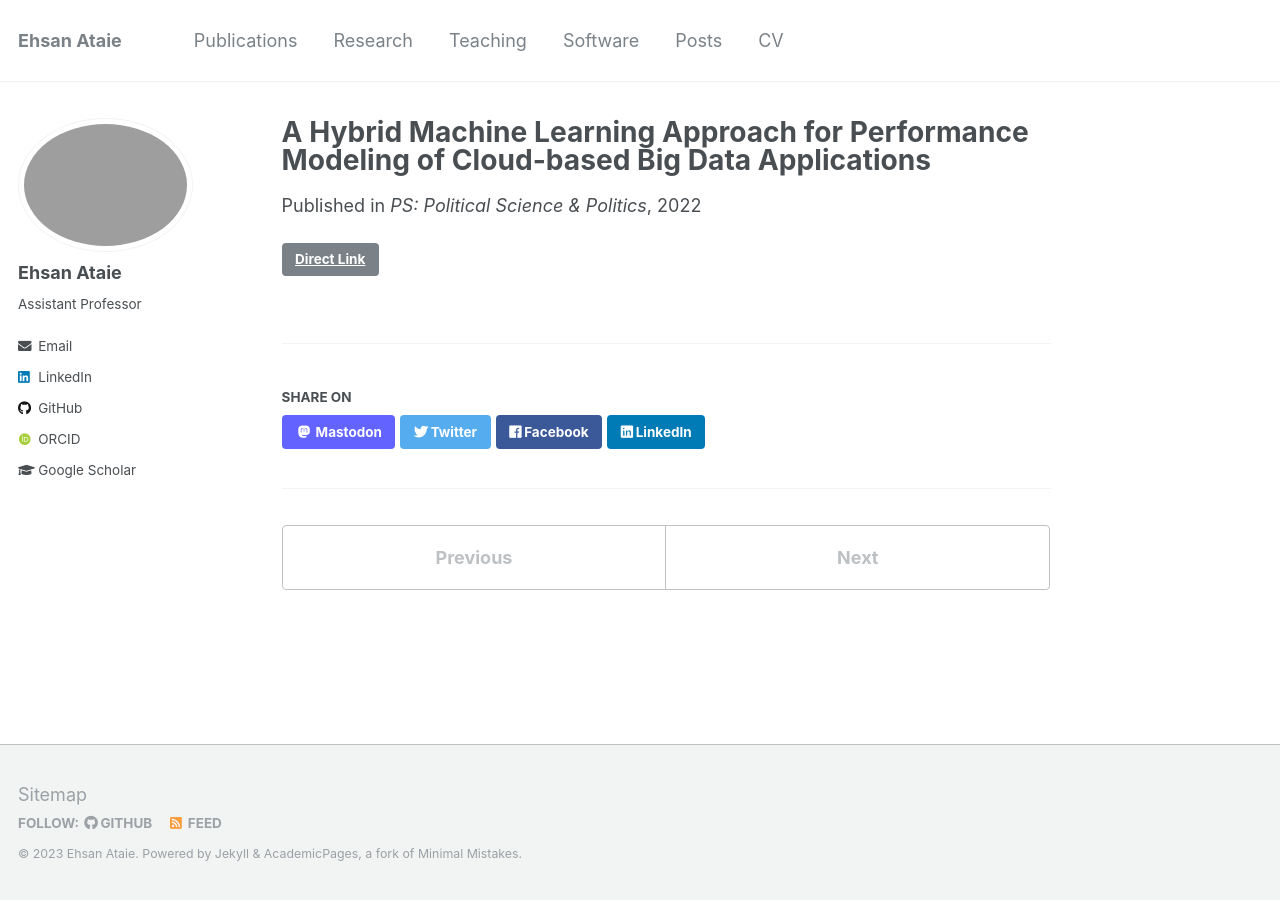
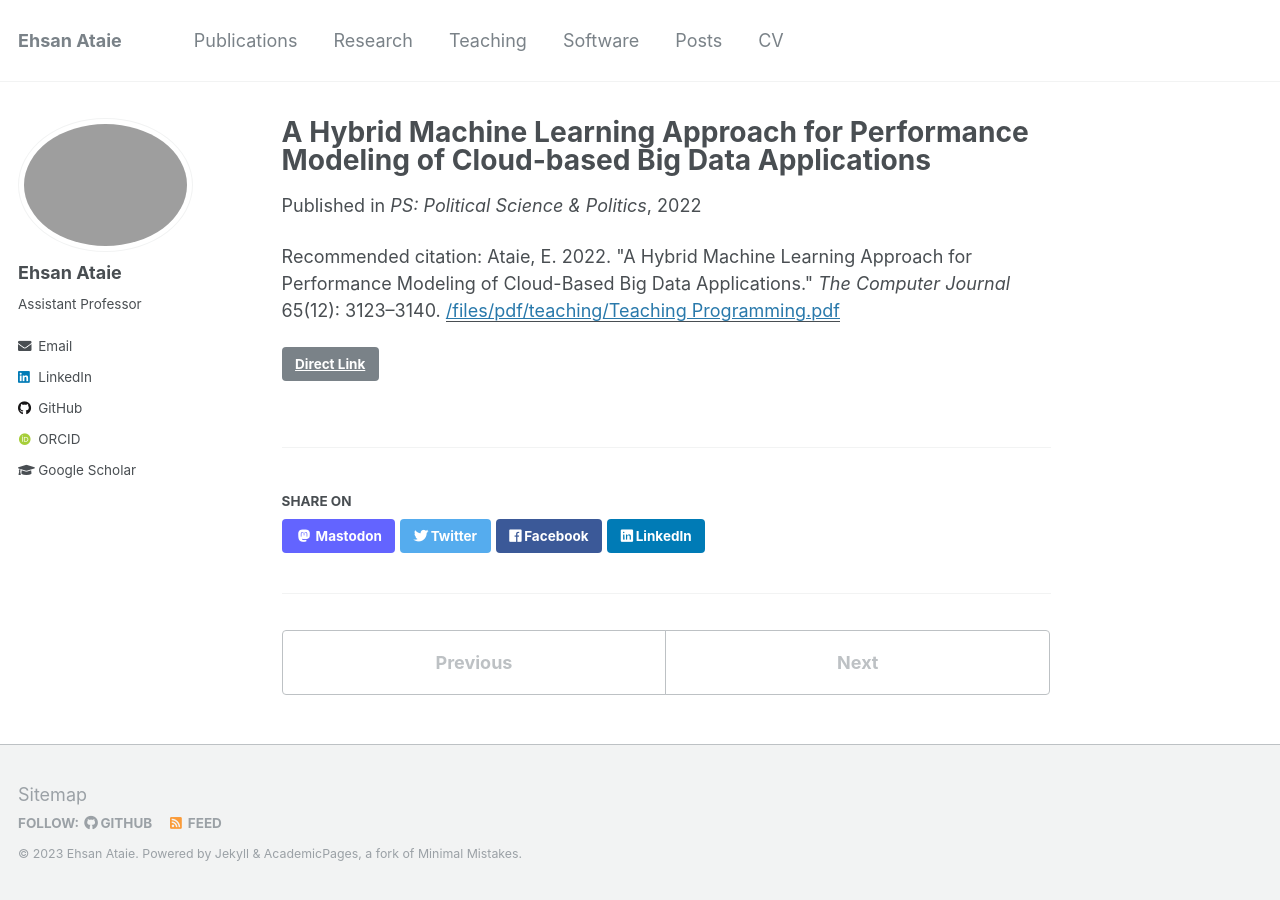
Before and after one commit to esiata/esiata.github.io, a Jekyll site: the page built from _publications/2022-compj.md, in a window 1280 px wide. Built offline with Jekyll 4.4.1, drawn with Linux system fonts in a browser that asks for light colours; some web fonts are replaced; part of the change alters nothing that is shown.

Commit message:
Update 2022-compj.md

```diff
--- a/_publications/2022-compj.md
+++ b/_publications/2022-compj.md
@@ -6,5 +6,5 @@ date: 2022-01-01
 venue: 'PS: Political Science & Politics'
 paperurl: '/files/pdf/teaching/Teaching Programming.pdf'
 link: 'https://doi.org/10.1093/comjnl/bxab131'
-# citation: 'Ataie, E. 2022. &quot;A Hybrid Machine Learning Approach for Performance Modeling of Cloud-Based Big Data Applications.&quot; <i>The Computer Journal</i> 65(12): 3123–3140.
+citation: 'Ataie, E. 2022. &quot;A Hybrid Machine Learning Approach for Performance Modeling of Cloud-Based Big Data Applications.&quot; <i>The Computer Journal</i> 65(12): 3123–3140.'
 ---
```
